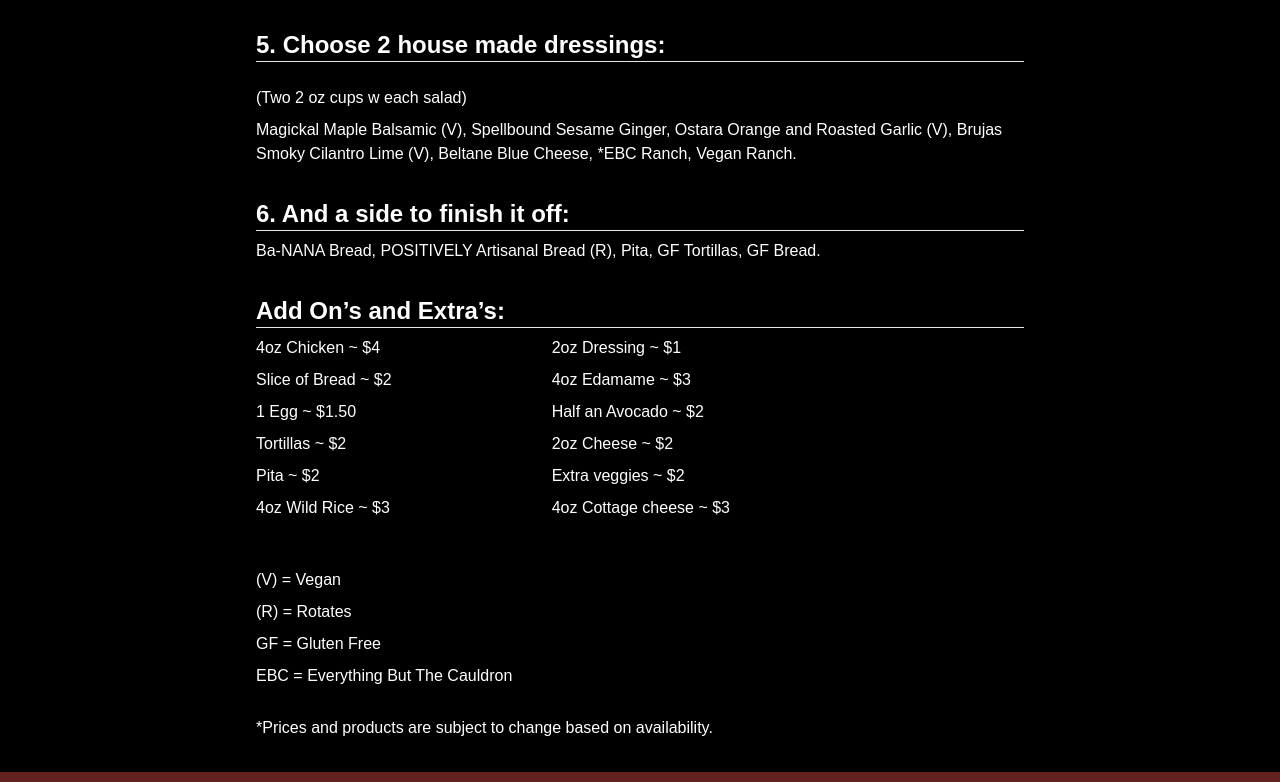
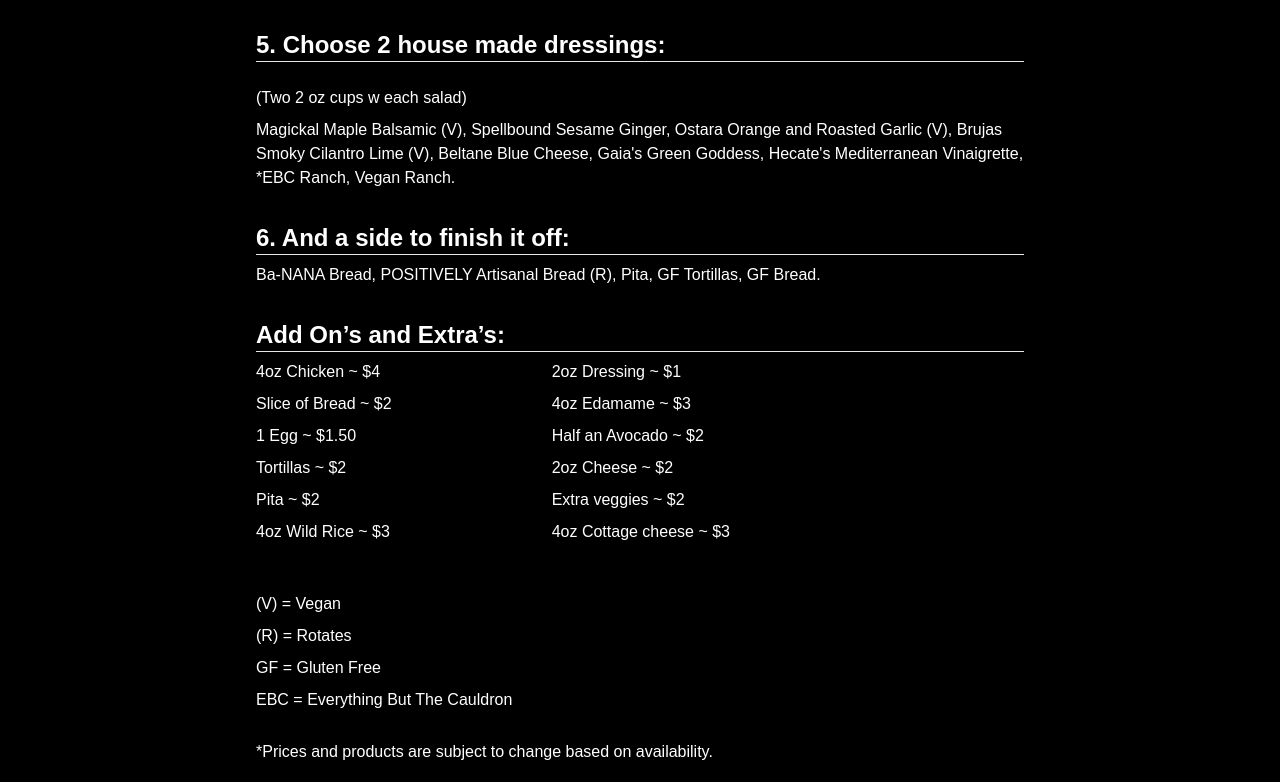
Before and after one commit to tridean/ritual-salad, a plain HTML site: page menu.html in a window 1280 px wide. Shown: the part 1067-1849 px from the top of the page. Drawn offline with nearby package versions, Linux system fonts and the light colour scheme.

Commit message:
menu update

```diff
--- a/menu.html
+++ b/menu.html
@@ -89,7 +89,7 @@
                 <div class="mt-8">
                     <h3 class="text-xl md:text-2xl font-semibold border-b">5. Choose 2 house made dressings:</h3>
                     <p><br>(Two 2 oz cups w each salad)</p>
-                    <p class="mt-2">Magickal Maple Balsamic (V), Spellbound Sesame Ginger, Ostara Orange and Roasted Garlic (V), Brujas Smoky Cilantro Lime (V), Beltane Blue Cheese, *EBC Ranch, Vegan Ranch.</p>
+                    <p class="mt-2">Magickal Maple Balsamic (V), Spellbound Sesame Ginger, Ostara Orange and Roasted Garlic (V), Brujas Smoky Cilantro Lime (V), Beltane Blue Cheese, Gaia's Green Goddess, Hecate's Mediterranean Vinaigrette, *EBC Ranch, Vegan Ranch.</p>
                 </div>
                 <div class="mt-8">
                     <h3 class="text-xl md:text-2xl font-semibold border-b">6. And a side to finish it off:</h3>
```
